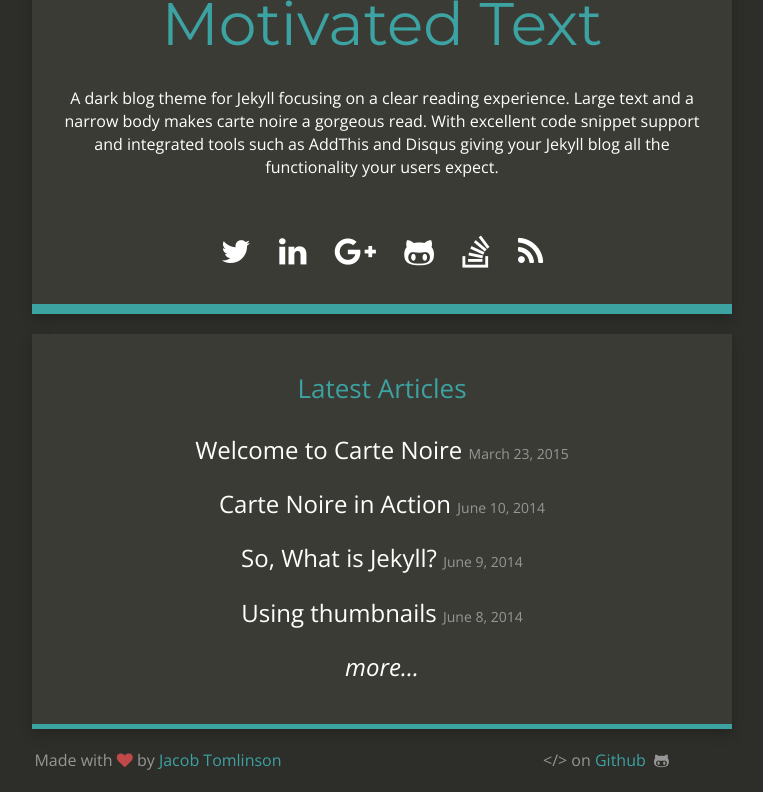
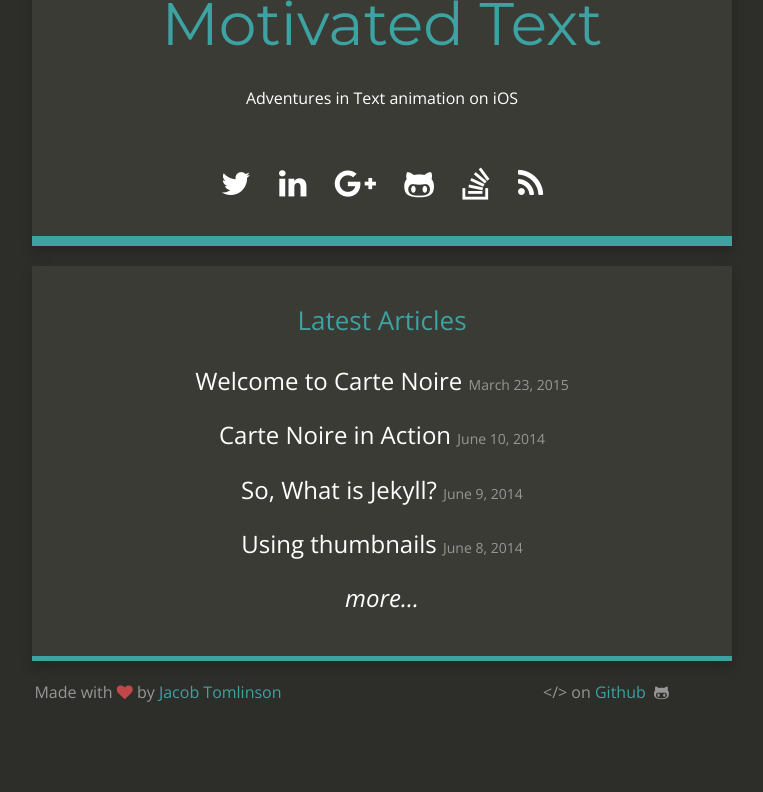
Before and after one commit to pawpoise/pawpoise.github.io, a Jekyll site: the page built from index.html, in a window 1280 px wide, cut to the strip 174-966 px from the top of the page. Shown: the whole strip, without its empty margins (258-1021 px from the left). Built offline with Jekyll 4.4.1, drawn with Linux system fonts in a browser that asks for light colours; nearby versions of some CDN libraries; after the commit the page ends 900 px from its top, so only the background shows below that.

Commit message:
Update _config.yml

```diff
--- a/_config.yml
+++ b/_config.yml
@@ -4,7 +4,7 @@ email: jacob@jacobtomlinson.co.uk
 description: "A dark blog theme for Jekyll."
 baseurl: ""
 url: "http://carte-noire.jacobtomlinson.co.uk/"
-title_description: "A dark blog theme for Jekyll focusing on a clear reading experience. Large text and a narrow body makes carte noire a gorgeous read. With excellent code snippet support and integrated tools such as AddThis and Disqus giving your Jekyll blog all the functionality your users expect."
+title_description: "Adventures in Text animation on iOS"
 title_image: "https://www.gravatar.com/avatar/00000000000000000000000000000000?s=500&d=mm"
 google_analytics: "UA-20365477-4"
 disqus_account: cartenoire
```
